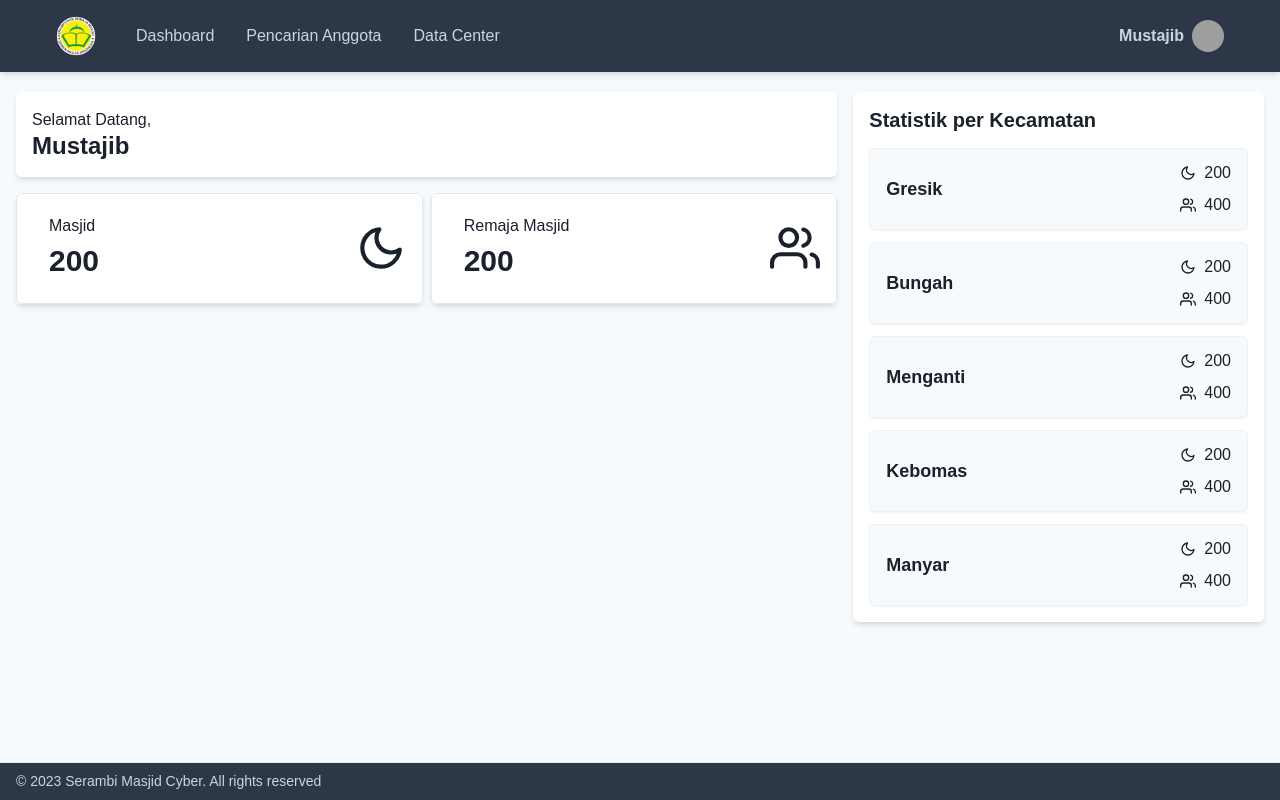
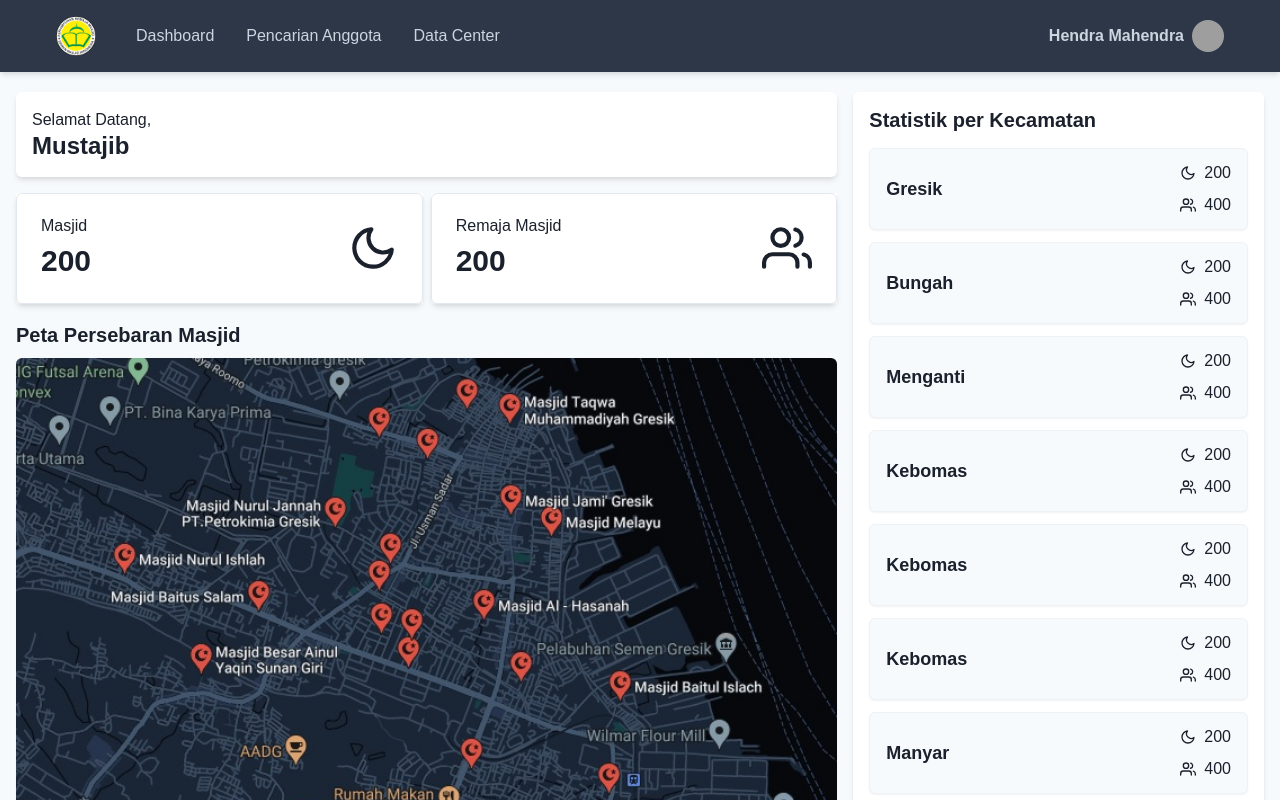
Before and after one commit to adheramaf7/serambi-masjid-cyber-proto, a React (Vite) app: page /home in a window 1280 px wide. Shown: the top 800 px of the page. Built offline with nearby package versions, Linux system fonts and the light colour scheme; grey boxes are pictures that could not be loaded.

Commit message:
new dashboard & login page

```diff
--- a/src/Layouts/Main.jsx
+++ b/src/Layouts/Main.jsx
@@ -80,7 +80,7 @@ export default function Main() {
                         minW={0}>
                         <Stack direction="row" align="center">
                            <Show above="sm">
-                              <Text textColor="gray.300">Mustajib</Text>
+                              <Text textColor="gray.300">Hendra Mahendra</Text>
                            </Show>
                            <Avatar
                               size={'sm'}
--- a/src/Pages/Dashboard.jsx
+++ b/src/Pages/Dashboard.jsx
@@ -8,8 +8,11 @@ import {
    StatLabel,
    StatNumber,
    useColorModeValue,
+   Image,
+   VStack,
 } from '@chakra-ui/react';
 import { FiMoon, FiUsers } from 'react-icons/fi';
+import ImageMap from './../assets/map2.jpg';
 
 const kecamatan = [
    {
@@ -33,6 +36,21 @@ const kecamatan = [
       remas: 400,
    },
    {
+      name: 'Kebomas',
+      masjid: 200,
+      remas: 400,
+   },
+   {
+      name: 'Kebomas',
+      masjid: 200,
+      remas: 400,
+   },
+   {
+      name: 'Manyar',
+      masjid: 200,
+      remas: 400,
+   },
+   {
       name: 'Manyar',
       masjid: 200,
       remas: 400,
@@ -48,8 +66,8 @@ const StatsCard = ({ label, number, icon }) => {
          border={'1px solid'}
          borderColor={'gray.200'}
          rounded={'md'}>
-         <Flex justifyContent={'space-between'}>
-            <Box pl={{ base: 2, md: 4 }}>
+         <Flex justifyContent={'space-between'} px="2">
+            <Box>
                <StatLabel fontWeight={'medium'} fontSize={'md'}>
                   {label}
                </StatLabel>
@@ -76,7 +94,7 @@ export default function Dashboard() {
                <Text>Selamat Datang,</Text>
                <Heading fontSize="2xl">Mustajib</Heading>
             </Box>
-            <Stack direction={'row'} spacing={2} justify={'space-between'}>
+            <Stack direction={'row'} spacing={2} justify={'space-between'} mb="4">
                <Box flex={1} bg="white">
                   <StatsCard icon={<FiMoon fontSize={'50'} />} label={'Masjid'} number={200} />
                </Box>
@@ -88,6 +106,14 @@ export default function Dashboard() {
                   />
                </Box>
             </Stack>
+            <Box>
+               <Text fontSize={'xl'} fontWeight={'semibold'} mb="2">
+                  Peta Persebaran Masjid{' '}
+               </Text>
+               <Box overflow={'hidden'} rounded={'md'} shadow={'sm'}>
+                  <Image src={ImageMap} w={'full'} />
+               </Box>
+            </Box>
          </Box>
          <Box flex="2">
             <Stack p="4" boxShadow="md" rounded={'md'} bg="white">
--- a/src/Pages/Login.jsx
+++ b/src/Pages/Login.jsx
@@ -1,4 +1,21 @@
-import { Flex, Box, FormControl, FormLabel, Input, Checkbox, Stack, Link, Button, Heading, Text, useColorModeValue, InputGroup, InputRightElement, useBoolean, IconButton } from '@chakra-ui/react';
+import {
+   Flex,
+   Box,
+   FormControl,
+   FormLabel,
+   Input,
+   Checkbox,
+   Stack,
+   Link,
+   Button,
+   Heading,
+   Text,
+   useColorModeValue,
+   InputGroup,
+   InputRightElement,
+   useBoolean,
+   IconButton,
+} from '@chakra-ui/react';
 import ApplicationLogo from '../Components/ApplicationLogo';
 import { ViewIcon, ViewOffIcon } from '@chakra-ui/icons';
 import { Link as RouterLink } from 'react-router-dom';
@@ -7,14 +24,18 @@ export default function Login() {
    const [showPassword, setShowPassword] = useBoolean();
 
    return (
-    <Flex minH={'100vh'} align={'center'} justify={'center'} bg={useColorModeValue('gray.50', 'gray.800')}>
+      <Flex
+         minH={'100vh'}
+         align={'center'}
+         justify={'center'}
+         bg={useColorModeValue('gray.50', 'gray.800')}>
          <Stack spacing={6} mx={'auto'} maxW="lg" w="full" py={12} px={6}>
             <Stack align={'center'}>
                <ApplicationLogo maxW="20" mb="3" />
-          <Heading fontSize={'2xl'}>Sign in to your account</Heading>
-          {/* <Text fontSize={'lg'} color={'gray.600'}>
-            to enjoy all of our cool <Link color={'blue.400'}>features</Link> ✌️
-          </Text> */}
+               <Heading fontSize={'4xl'}>Serambi Masjid Cyber</Heading>
+               <Text fontSize={'lg'} color={'gray.600'}>
+                  Login untuk Melihat Fitur Lebih Lanjut 😇
+               </Text>
             </Stack>
             <Box rounded={'lg'} bg={useColorModeValue('white', 'gray.700')} boxShadow={'lg'} p={8}>
                <Stack spacing={4}>
@@ -27,17 +48,27 @@ export default function Login() {
                      <InputGroup size="md">
                         <Input type={showPassword ? 'text' : 'password'} />
                         <InputRightElement>
-                  <IconButton onClick={setShowPassword.toggle} _hover={{ bg: 'transparent' }} _active={{ bg: 'transparent' }} bg={'transparent'} icon={showPassword ? <ViewIcon /> : <ViewOffIcon />} />
+                           <IconButton
+                              onClick={setShowPassword.toggle}
+                              _hover={{ bg: 'transparent' }}
+                              _active={{ bg: 'transparent' }}
+                              bg={'transparent'}
+                              icon={showPassword ? <ViewIcon /> : <ViewOffIcon />}
+                           />
                         </InputRightElement>
                      </InputGroup>
                   </FormControl>
                   <Stack spacing={10}>
-              <Stack direction={{ base: 'column', sm: 'row' }} align={'start'} justify={'space-between'}>
+                     <Stack
+                        direction={{ base: 'column', sm: 'row' }}
+                        align={'start'}
+                        justify={'space-between'}>
                         <Checkbox>Remember me</Checkbox>
                         <Link color={'blue.400'}>Forgot password?</Link>
                      </Stack>
                      <RouterLink to={'/home'}>
                         <Button
+                           w="full"
                            bg={'blue.400'}
                            color={'white'}
                            _hover={{
```
Also changed, not shown: src/assets/map2.jpg (added). Lines whose indentation alone changed are shown as unchanged.
